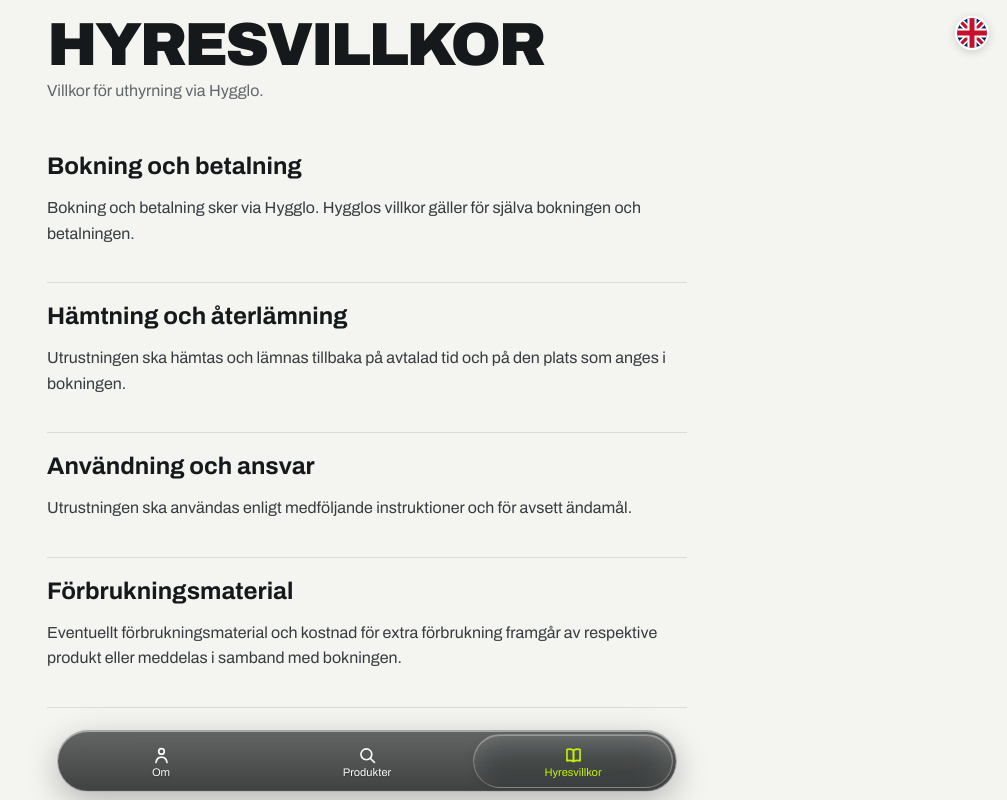
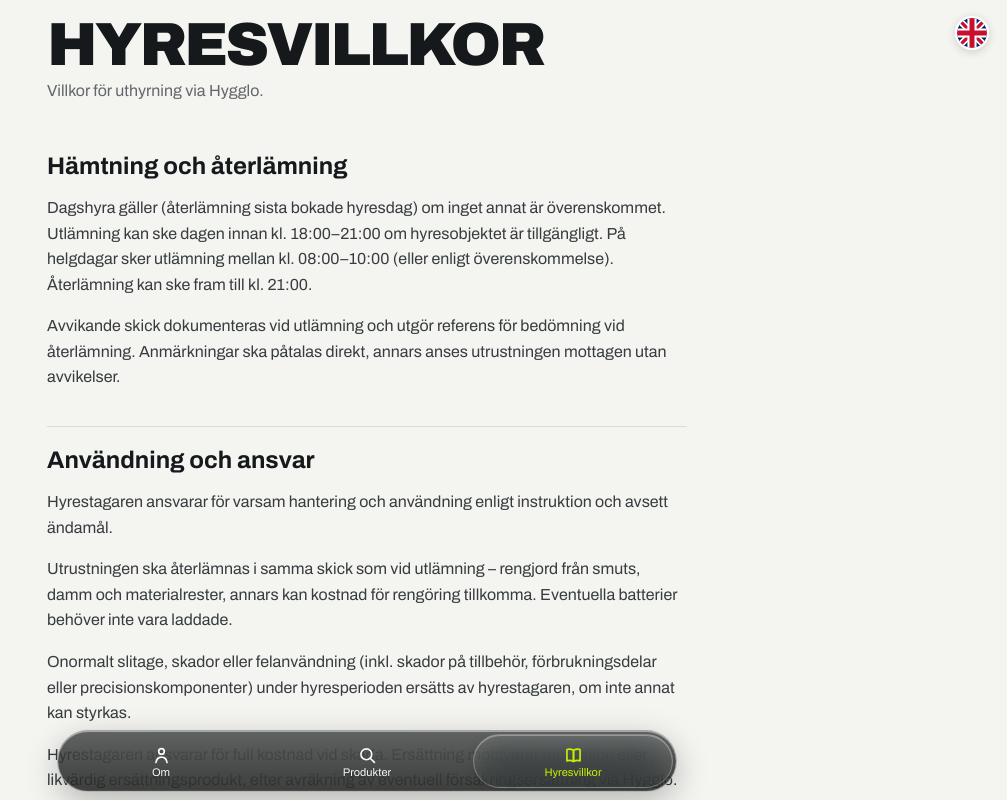
Before and after one commit to peralmkvist/hyrbart-webapp, a Next.js app in the folder hyrbart-webapp/: page /sv/hyresvillkor in a window 1280 px wide. Shown: the top 800 px of the page, without its empty margins (273-1280 px from the left). Built offline with nearby package versions, Linux system fonts and the light colour scheme.

Commit message:
Update page.tsx

```diff
--- a/hyrbart-webapp/app/[locale]/hyresvillkor/page.tsx
+++ b/hyrbart-webapp/app/[locale]/hyresvillkor/page.tsx
@@ -15,34 +15,52 @@ export default async function TermsPage({
         </header>
 
         <section className="termsCard">
-          <h2>Booking and payment</h2>
-          <p>
-            Booking and payment are handled through Hygglo. Hygglo’s terms apply
-            to the booking and payment.
-          </p>
-        </section>
-
-        <section className="termsCard">
           <h2>Pickup and return</h2>
           <p>
-            Equipment must be picked up and returned at the agreed time and
-            location. Special instructions may be sent before self-service pickup.
+            Daily rental applies, with return on the final booked rental day,
+            unless otherwise agreed. Pickup may take place the day before between
+            18:00–21:00 if the rental item is available. On public holidays,
+            pickup takes place between 08:00–10:00, or as otherwise agreed.
+            Return is possible until 21:00.
+          </p>
+          <p>
+            Any pre-existing condition or damage is documented at pickup and
+            serves as the reference when the item is returned. Any remarks must
+            be raised immediately; otherwise, the equipment is considered to
+            have been received without deviations.
           </p>
         </section>
 
         <section className="termsCard">
           <h2>Use and responsibility</h2>
           <p>
-            Equipment must be used according to the supplied instructions and for
-            its intended purpose.
+            The renter is responsible for careful handling and for using the
+            equipment according to the instructions and its intended purpose.
+          </p>
+          <p>
+            The equipment must be returned in the same condition as at pickup –
+            cleaned of dirt, dust and material residue. Otherwise, a cleaning
+            charge may apply. Any batteries do not need to be charged.
+          </p>
+          <p>
+            Abnormal wear, damage or misuse, including damage to accessories,
+            consumable parts or precision components, during the rental period
+            is the responsibility of the renter unless otherwise demonstrated.
+          </p>
+          <p>
+            The renter is responsible for the full cost in the event of damage.
+            Compensation corresponds to the cost of repair or an equivalent
+            replacement product, after deduction of any insurance compensation
+            through Hygglo.
           </p>
         </section>
 
         <section className="termsCard">
           <h2>Consumables</h2>
           <p>
-            Any included consumables and charges for additional use are stated on
-            the relevant product page or communicated with the booking.
+            Consumables (such as detergent, saw blades, sandpaper, etc.) are
+            often included or available to purchase when needed – all to make
+            the rental as simple and convenient as possible for you.
           </p>
         </section>
       </div>
@@ -57,34 +75,50 @@ export default async function TermsPage({
       </header>
 
       <section className="termsCard">
-        <h2>Bokning och betalning</h2>
-        <p>
-          Bokning och betalning sker via Hygglo. Hygglos villkor gäller för själva
-          bokningen och betalningen.
-        </p>
-      </section>
-
-      <section className="termsCard">
         <h2>Hämtning och återlämning</h2>
         <p>
-          Utrustningen ska hämtas och lämnas tillbaka på avtalad tid och på den
-          plats som anges i bokningen.
+          Dagshyra gäller (återlämning sista bokade hyresdag) om inget annat är
+          överenskommet. Utlämning kan ske dagen innan kl. 18:00–21:00 om
+          hyresobjektet är tillgängligt. På helgdagar sker utlämning mellan
+          kl. 08:00–10:00 (eller enligt överenskommelse). Återlämning kan ske
+          fram till kl. 21:00.
+        </p>
+        <p>
+          Avvikande skick dokumenteras vid utlämning och utgör referens för
+          bedömning vid återlämning. Anmärkningar ska påtalas direkt, annars
+          anses utrustningen mottagen utan avvikelser.
         </p>
       </section>
 
       <section className="termsCard">
         <h2>Användning och ansvar</h2>
         <p>
-          Utrustningen ska användas enligt medföljande instruktioner och för avsett
-          ändamål.
+          Hyrestagaren ansvarar för varsam hantering och användning enligt
+          instruktion och avsett ändamål.
+        </p>
+        <p>
+          Utrustningen ska återlämnas i samma skick som vid utlämning – rengjord
+          från smuts, damm och materialrester, annars kan kostnad för rengöring
+          tillkomma. Eventuella batterier behöver inte vara laddade.
+        </p>
+        <p>
+          Onormalt slitage, skador eller felanvändning (inkl. skador på tillbehör,
+          förbrukningsdelar eller precisionskomponenter) under hyresperioden
+          ersätts av hyrestagaren, om inte annat kan styrkas.
+        </p>
+        <p>
+          Hyrestagaren ansvarar för full kostnad vid skada. Ersättning motsvarar
+          reparation eller likvärdig ersättningsprodukt, efter avräkning av
+          eventuell försäkringsersättning via Hygglo.
         </p>
       </section>
 
       <section className="termsCard">
         <h2>Förbrukningsmaterial</h2>
         <p>
-          Eventuellt förbrukningsmaterial och kostnad för extra förbrukning framgår
-          av respektive produkt eller meddelas i samband med bokningen.
+          Förbrukningsartiklar (t.ex. tvättmedel, sågklingor, slippapper etc.)
+          ingår ofta eller finns att köpa till vid behov – allt för att göra det
+          så enkelt och smidigt som möjligt för dig som hyr.
         </p>
       </section>
     </div>
```
